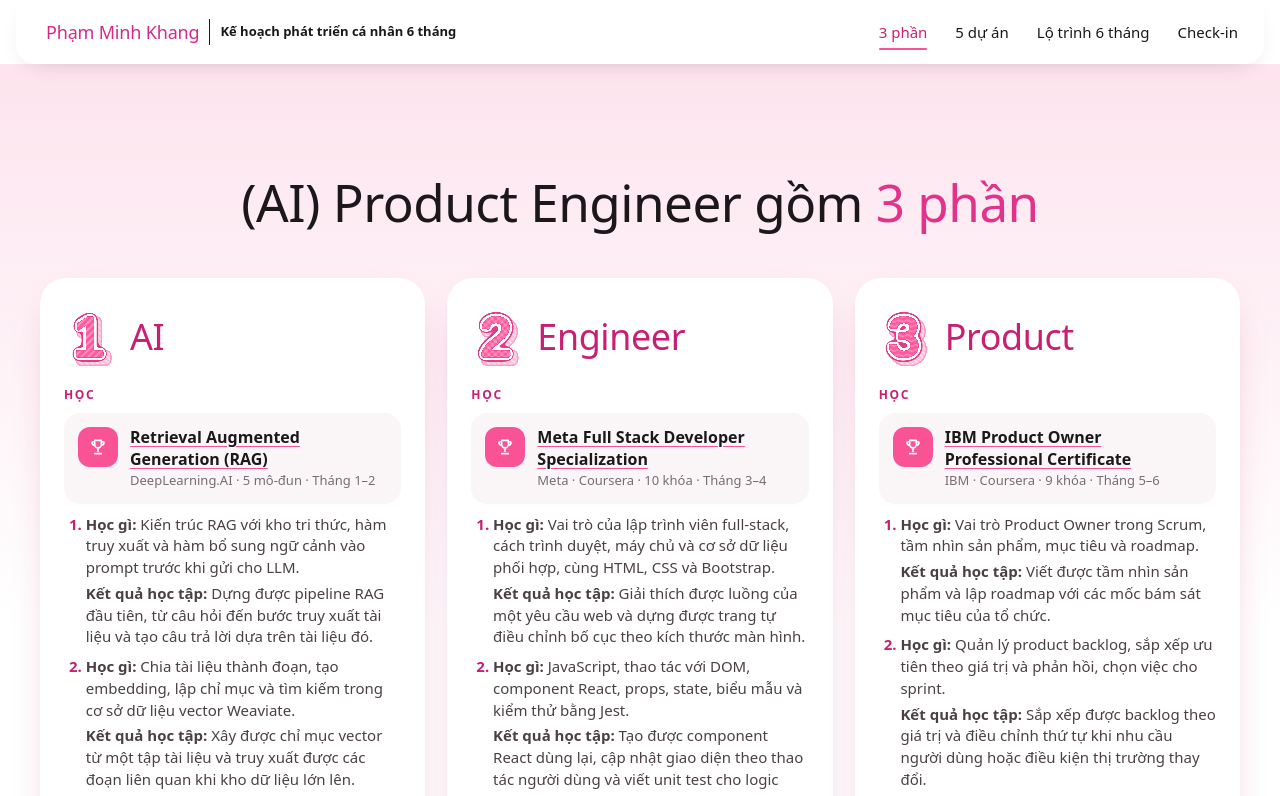
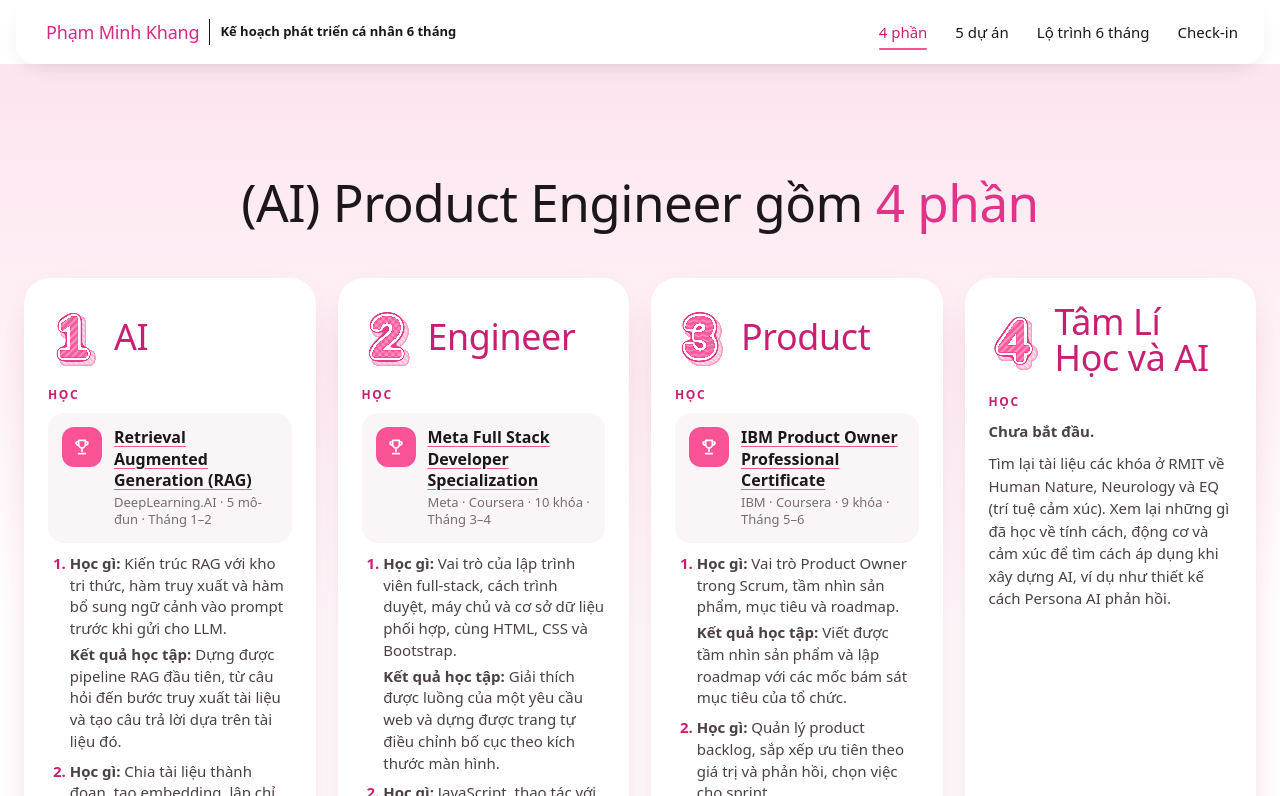
Before and after one commit to kenbonbi-sys/Ken-s-IDP, a plain HTML site: page index.html in a window 1280 px wide. Shown: the top 796 px of the page. Drawn offline with Linux system fonts and the light colour scheme; a web font is replaced by a local one.

Commit message:
Add psychology and AI learning plan

```diff
--- a/index.html
+++ b/index.html
@@ -49,7 +49,7 @@ code{font-family:ui-monospace,"Cascadia Code",Consolas,monospace;font-size:.88em
 .lbl-p{color:var(--pink-text)}
 .wrap{position:relative;max-width:1200px;margin:0 auto}
 .ic{width:20px;height:20px;flex:0 0 auto}
-/* Màu theo 3 phần của Product Engineer, dùng chung cho chấm, thẻ dự án, hàng Học → Hành */
+/* Màu nhận diện ba checkpoint */
 [data-tri=eng]{--c:var(--eng);--cd:var(--eng-d);--ct:var(--eng-t)}
 [data-tri=prod]{--c:var(--prod);--cd:var(--prod-d);--ct:var(--prod-t)}
 [data-tri=ai]{--c:var(--ai);--cd:var(--ai-d);--ct:var(--ai-t)}
@@ -119,9 +119,10 @@ code{font-family:ui-monospace,"Cascadia Code",Consolas,monospace;font-size:.88em
 .sh h2.h2-one{white-space:nowrap;font-size:min(48px,calc((100vw - 72px) / 24.6))}
 .sh p{max-width:680px;font-size:18px;line-height:1.55;color:var(--ink-2)}
 
-/* ================= Product Engineer: 3 phần học ================= */
+/* ================= Product Engineer: 4 phần học ================= */
 .sec-pink{background:linear-gradient(180deg,#FDE4EE 0%,#fff 560px)}
-.pl-grid{position:relative;z-index:2;display:grid;grid-template-columns:repeat(3,minmax(0,1fr));gap:22px;align-items:stretch}
+.sec-pink .wrap{max-width:1440px}
+.pl-grid{position:relative;z-index:2;display:grid;grid-template-columns:repeat(4,minmax(0,1fr));gap:22px;align-items:stretch}
 .pl{display:flex;flex-direction:column;gap:18px;min-width:0;padding:26px 24px 24px;border-radius:26px;background:#fff;box-shadow:var(--sh-m);scroll-margin-top:30px}
 .pl.flash{animation:flash 1.1s ease 2}
 .pl-h{display:flex;align-items:center;gap:14px}
@@ -136,7 +137,7 @@ code{font-family:ui-monospace,"Cascadia Code",Consolas,monospace;font-size:.88em
 .cert-t a{font-size:16px;font-weight:700;color:var(--ink);text-decoration-color:var(--pink);text-underline-offset:3px}
 .cert-t a:hover{color:var(--pink-text)}
 .cert-t small{font-size:13px;color:var(--ink-3)}
-.cert-x{font-size:14px;line-height:1.45;color:var(--ink-2)}
+.pl-plan{font-size:15px;line-height:1.5;color:var(--ink-2)}
 .pl-list{list-style:decimal;padding-left:1.45em;font-size:15px;line-height:1.45;color:var(--ink-2)}
 .pl-list li+li{margin-top:8px}
 .pl-list li::marker{font-weight:700;color:var(--pink-text)}
@@ -317,6 +318,9 @@ code{font-family:ui-monospace,"Cascadia Code",Consolas,monospace;font-size:.88em
 }
 
 /* ================= Responsive ================= */
+@media (max-width:1199px){
+  .pl-grid{grid-template-columns:repeat(2,minmax(0,1fr))}
+}
 @media (max-width:1020px){
   .nav-links{position:absolute;left:0;right:0;top:calc(100% + 8px);flex-direction:column;align-items:stretch;gap:2px;margin:0;padding:8px;border-radius:18px;background:#fff;box-shadow:var(--sh-m);opacity:0;visibility:hidden;transform:translateY(-8px);transition:opacity .25s ease,transform .35s var(--out),visibility 0s linear .35s}
   .nav.open .nav-links{opacity:1;visibility:visible;transform:none;transition:opacity .25s ease,transform .35s var(--out)}
@@ -325,7 +329,6 @@ code{font-family:ui-monospace,"Cascadia Code",Consolas,monospace;font-size:.88em
   .nav-links a[aria-current=true]{background:var(--pink-50)}
   .nav-mb{display:grid;margin-left:auto}
   .banner{grid-template-columns:minmax(0,1fr);padding:40px 32px}
-  .pl-grid{grid-template-columns:minmax(0,1fr)}
   .cr{grid-auto-columns:calc((100% - 18px) / 2)}
   .tl{margin-bottom:32px}
 }
@@ -338,6 +341,7 @@ code{font-family:ui-monospace,"Cascadia Code",Consolas,monospace;font-size:.88em
   .nb-div,.nb-t{display:none}
   .sec{padding:72px 16px}
   .banner{padding:32px 20px}
+  .pl-grid{grid-template-columns:minmax(0,1fr)}
   .pl{padding:22px 18px 20px}
   /* Học → Hành xếp dọc: mũi tên quay xuống, mỗi ô tự ghi Học / Hành */
   .pr-h{display:none}
@@ -374,7 +378,7 @@ code{font-family:ui-monospace,"Cascadia Code",Consolas,monospace;font-size:.88em
   <div class="nav-in">
     <a class="nav-brand" href="#top" aria-label="Phạm Minh Khang, Kế hoạch phát triển cá nhân 6 tháng, về đầu trang"><span class="nb-name dsp">Phạm Minh Khang</span><span class="nb-div" aria-hidden="true"></span><span class="nb-t" aria-hidden="true">Kế hoạch phát triển cá nhân 6 tháng</span></a>
     <nav class="nav-links" id="nav-links" aria-label="Các mục trên trang">
-      <a href="#dinh-nghia">3 phần</a>
+      <a href="#dinh-nghia">4 phần</a>
       <a href="#hanh">5 dự án</a>
       <a href="#lo-trinh">Lộ trình 6 tháng</a>
       <a href="#theo-doi">Check-in</a>
@@ -384,10 +388,10 @@ code{font-family:ui-monospace,"Cascadia Code",Consolas,monospace;font-size:.88em
 </header>
 
 <main id="top">
-<!-- ============ PRODUCT ENGINEER: 3 PHẦN ============ -->
+<!-- ============ PRODUCT ENGINEER: 4 PHẦN ============ -->
 <section id="dinh-nghia" class="sec sec-pink">
   <div class="wrap">
-    <header class="sh rv-t"><h1 class="dsp">(AI) Product Engineer gồm <span class="pkh">3 phần</span></h1></header>
+    <header class="sh rv-t"><h1 class="dsp">(AI) Product Engineer gồm <span class="pkh">4 phần</span></h1></header>
     <div class="pl-grid rv" id="pillars"></div>
   </div>
 </section>
@@ -513,7 +517,6 @@ code{font-family:ui-monospace,"Cascadia Code",Consolas,monospace;font-size:.88em
         meta: "IBM · Coursera · 9 khóa",
         url: "https://www.coursera.org/professional-certificates/ibm-product-owner"
       },
-      extra: "Học thêm tâm lý học (tính cách, động cơ, thiên kiến) để làm Persona AI.",
       outcomes: [
         {
           topics: "Vai trò Product Owner trong Scrum, tầm nhìn sản phẩm, mục tiêu và roadmap.",
@@ -548,6 +551,10 @@ code{font-family:ui-monospace,"Cascadia Code",Consolas,monospace;font-size:.88em
       ],
       done: ["Feature LH có backlog ưu tiên và tiêu chí nghiệm thu được thống nhất.", "Có kết quả thử nghiệm với nhóm đầu tiên và quyết định cho lần phát hành tiếp theo."] }
   ];
+  var STUDY_CARDS = PILLARS.concat({
+    k: "psych", n: 4, name: "Tâm Lí Học và AI",
+    plan: "Tìm lại tài liệu các khóa ở RMIT về Human Nature, Neurology và EQ (trí tuệ cảm xúc). Xem lại những gì đã học về tính cách, động cơ và cảm xúc để tìm cách áp dụng khi xây dựng AI, ví dụ như thiết kế cách Persona AI phản hồi."
+  });
   var PILLAR_BY_KEY = Object.fromEntries(PILLARS.map(function (p) { return [p.k, p]; }));
 
   // 5 dự án áp dụng kiến thức đã học.
@@ -626,12 +633,12 @@ code{font-family:ui-monospace,"Cascadia Code",Consolas,monospace;font-size:.88em
   function svg(name, cls) {
     return '<svg class="ic' + (cls ? " " + cls : "") + '" viewBox="0 0 24 24" fill="none" stroke="currentColor" stroke-width="2" stroke-linecap="round" stroke-linejoin="round" aria-hidden="true">' + ICON[name] + "</svg>";
   }
-  // Số kiểu MoMo: hoa văn dùng chung (1 sọc chéo · 2 caro · 3 sóng).
+  // Số kiểu MoMo: hoa văn dùng chung (1 và 4 sọc chéo · 2 caro · 3 sóng).
   // Nét font Momo có đường viền chồng nhau: Chrome tô chữ bằng pattern/stroke sẽ lộ khe (rõ nhất ở số 3),
   // nên chữ chỉ dùng làm khuôn (mask, tô trắng đặc + nét trắng lấp khe) rồi đổ hoa văn qua khuôn. Các vòng viền dựng bằng filter:
   // làm nhoè hình khuôn rồi cắt ngưỡng → viền tròn đều, không phụ thuộc nét bên trong.
   // Lớp: bóng sọc lệch xuống phải (+ viền hồng nhạt) → viền hồng ngoài → dải trắng → viền hồng trong → ruột hoa văn.
-  var MNUM_FILL = { 1: "mn-diag", 2: "mn-check", 3: "mn-wave" };
+  var MNUM_FILL = { 1: "mn-diag", 2: "mn-check", 3: "mn-wave", 4: "mn-diag" };
   var MNUM_DEFS = '<svg width="0" height="0" style="position:absolute" aria-hidden="true" focusable="false"><defs>' +
     '<pattern id="mn-diag" width="9" height="9" patternUnits="userSpaceOnUse" patternTransform="rotate(45)"><rect width="9" height="9" fill="#FF5A9F"/><rect width="3.2" height="9" fill="#FF97C3"/></pattern>' +
     '<pattern id="mn-check" width="12" height="12" patternUnits="userSpaceOnUse"><rect width="12" height="12" fill="#FF5A9F"/><rect width="6" height="6" fill="#FF8DBE"/><rect x="6" y="6" width="6" height="6" fill="#FF8DBE"/></pattern>' +
@@ -700,14 +707,15 @@ code{font-family:ui-monospace,"Cascadia Code",Consolas,monospace;font-size:.88em
 
   /* ================= RENDER TĨNH ================= */
   function renderStatic() {
-    $("#pillars").innerHTML = PILLARS.map(function (p) {
-      return '<article class="pl" id="pl-' + p.k + '" data-tri="' + p.k + '">' +
+    $("#pillars").innerHTML = STUDY_CARDS.map(function (p) {
+      var study = p.cert
+        ? '<div class="cert"><span class="cert-i">' + svg("trophy") + '</span><span class="cert-t">' +
+          courseLink(p.cert) + '<small>' + esc(p.cert.meta + " · " + p.period) + '</small></span></div>' +
+          '<ol class="pl-list">' + p.outcomes.map(function (item) { return '<li>' + learningHTML(item) + '</li>'; }).join("") + '</ol>'
+        : '<p class="pl-plan"><b>Chưa bắt đầu.</b></p><p class="pl-plan">' + esc(p.plan) + '</p>';
+      return '<article class="pl" id="pl-' + p.k + '">' +
         '<div class="pl-h"><span class="mnum" data-mnum="' + p.n + '"></span><div class="pl-n"><h3 class="dsp">' + esc(p.name) + '</h3></div></div>' +
-        '<div class="pl-b"><h4 class="lbl lbl-p">Học</h4>' +
-          '<div class="cert"><span class="cert-i">' + svg("trophy") + '</span><span class="cert-t">' +
-          courseLink(p.cert) + '<small>' + esc(p.cert.meta + " · " + p.period) + '</small></span></div>' +
-          '<ol class="pl-list">' + p.outcomes.map(function (item) { return '<li>' + learningHTML(item) + '</li>'; }).join("") + '</ol>' +
-          (p.extra ? '<p class="cert-x">' + esc(p.extra) + '</p>' : "") + '</div></article>';
+        '<div class="pl-b"><h4 class="lbl lbl-p">Học</h4>' + study + '</div></article>';
     }).join("");
 
     // 5 dự án trong một carousel
```
